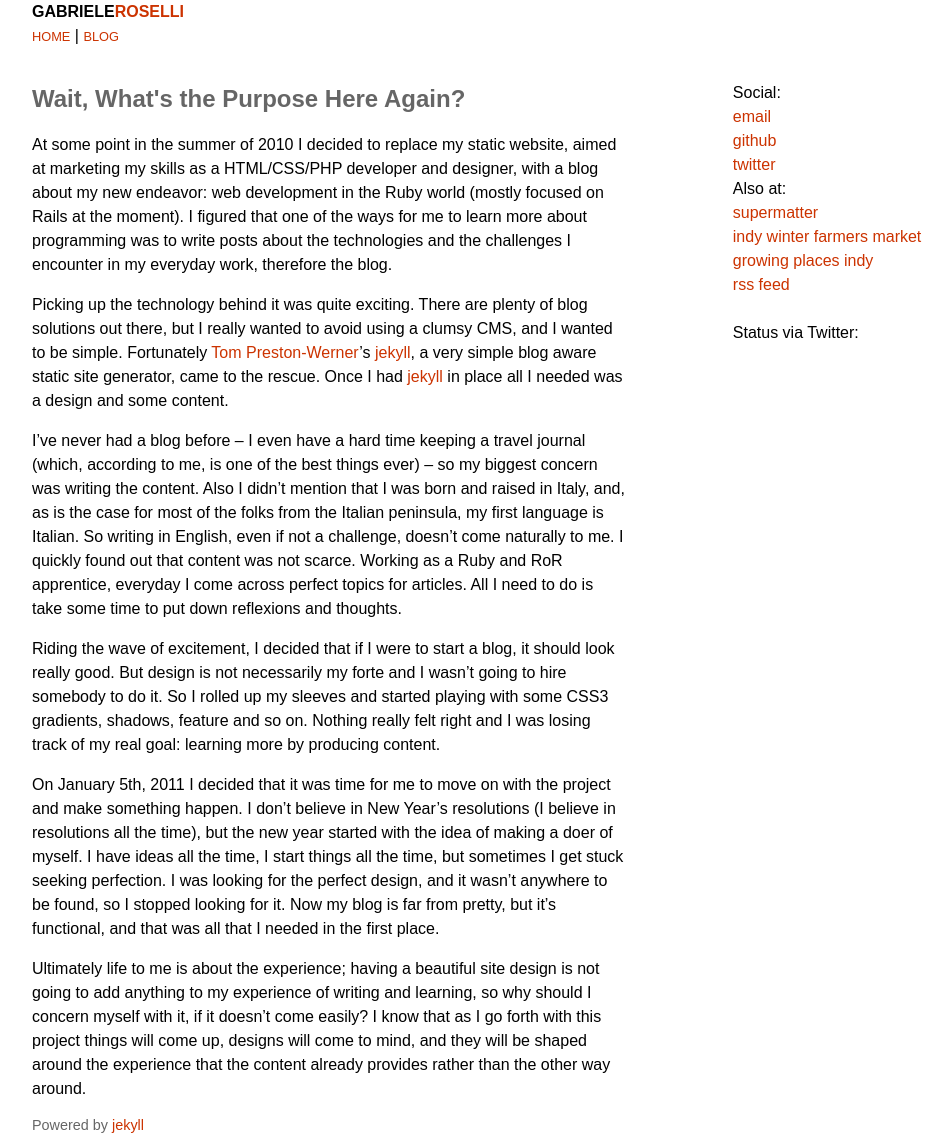
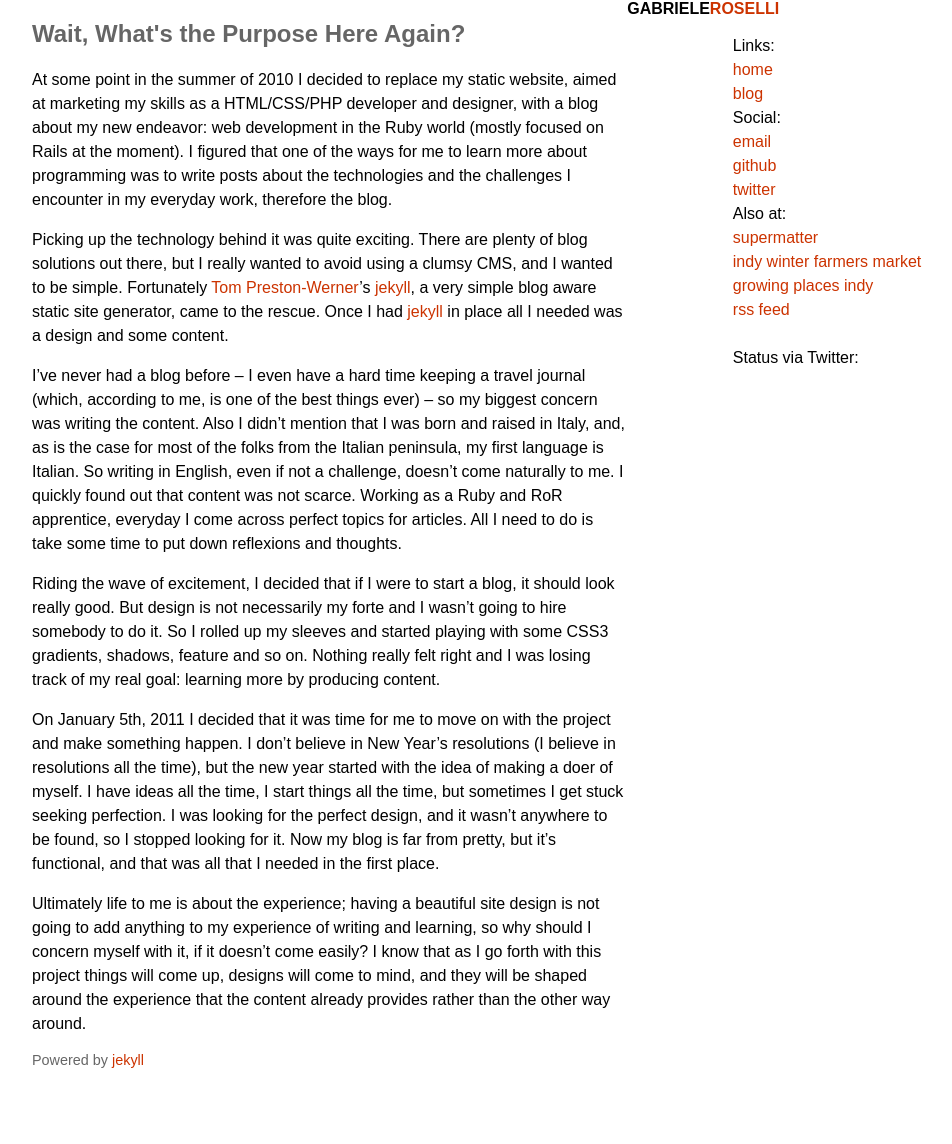
Before and after one commit to gabroselli/gabroselli.github.io, a Jekyll site: the page built from _posts/2011-01-06-Wait_Whats_the_Purpose_Here_Again.markdown, in a window 1280 px wide. Shown: the whole page, without its empty margins (128-1080 px from the left). Built offline with Jekyll 4.4.1, drawn with Linux system fonts in a browser that asks for light colours; after the commit the page ends 1079 px from its top, so only the background shows below that.

Commit message:
Redesigned home page and links style

```diff
--- a/_layouts/default.html
+++ b/_layouts/default.html
@@ -7,12 +7,14 @@
 	<link rel="stylesheet" href="/stylesheets/syntax.css" type="text/css" media="screen" title="no title" charset="utf-8">
 </head>
 <body>
-	<p><strong>GABRIELE<span class="red">ROSELLI</span></strong><br><a href="http://gabrieleroselli.com" class="lilnav">HOME</a> | <a href="http://gabrieleroselli.com/blog.html" class="lilnav">BLOG</a><br></p>
-	<div class="content">
+	<a href="http://gabrieleroselli.com"><strong><span class="black">GABRIELE</span><span class="red">ROSELLI</span></strong></a><div class="content">
 		{{ content }}
 	</div>
 	<div class="nav">
 		<ul>
+		  <li>Links:</li>
+		  <li><a href="http://gabrieleroselli.com/">home</a></li>
+		  <li><a href="http://gabrieleroselli.com/blog">blog</a></li>
 		  <li>Social:</li>
 		  <li><a href="mailto:gabroselli@gmail.com">email</a></li>
 		  <li><a href="https://github.com/gabroselli">github</a></li>
--- a/stylesheets/default.css
+++ b/stylesheets/default.css
@@ -32,13 +32,14 @@ html body {
 	color:#CC3300;
 }
 
-.lilnav{
-	font-size:80%;
-	color:#CC3300;
+a:hover {
+	color:4183C4;
+	text-decoration:underline;
 }
 
-#post a{
+a {
 	color:#CC3300;
+	text-decoration:none;
 }
 
 .date {
@@ -56,6 +57,10 @@ html body {
 	color:#CC3300;
 }
 
+.black {
+	color:#000;
+}
+
 h1, h2, h3 {
 	color:#666;
 }
@@ -65,11 +70,6 @@ p{
 }
 a img {
 	border: none;
-}
-
-a {
-  	color: #4183C4;
-  	text-decoration: none;
 }
 
 ul {
@@ -90,3 +90,9 @@ ul {
 	font-style:italic;
 	font-size:90%;
 }
+
+hr {
+	height:1px;
+	background-color:#666;
+	color:#666;
+}
```
Also changed, not shown: blog.html (+7 -7 lines), _layouts/post.html (line endings or trailing spaces).
